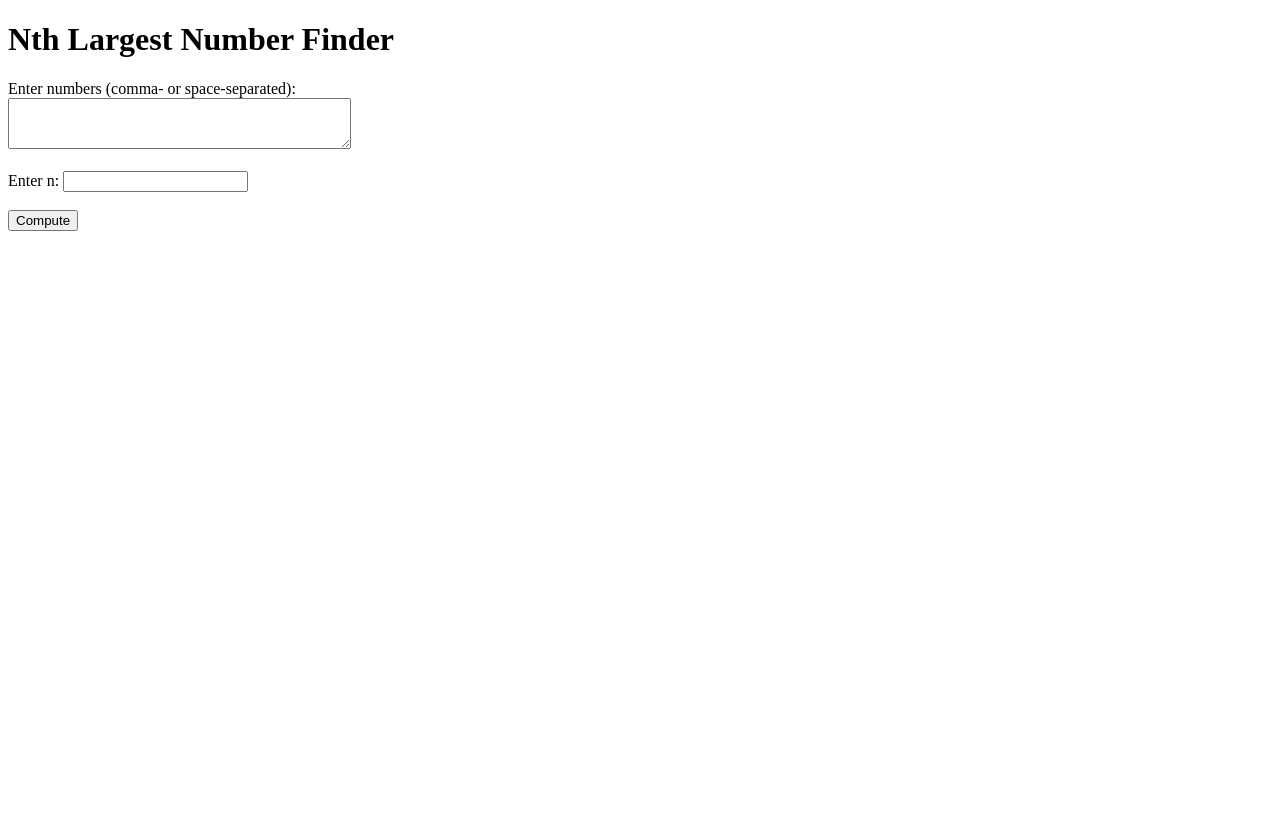
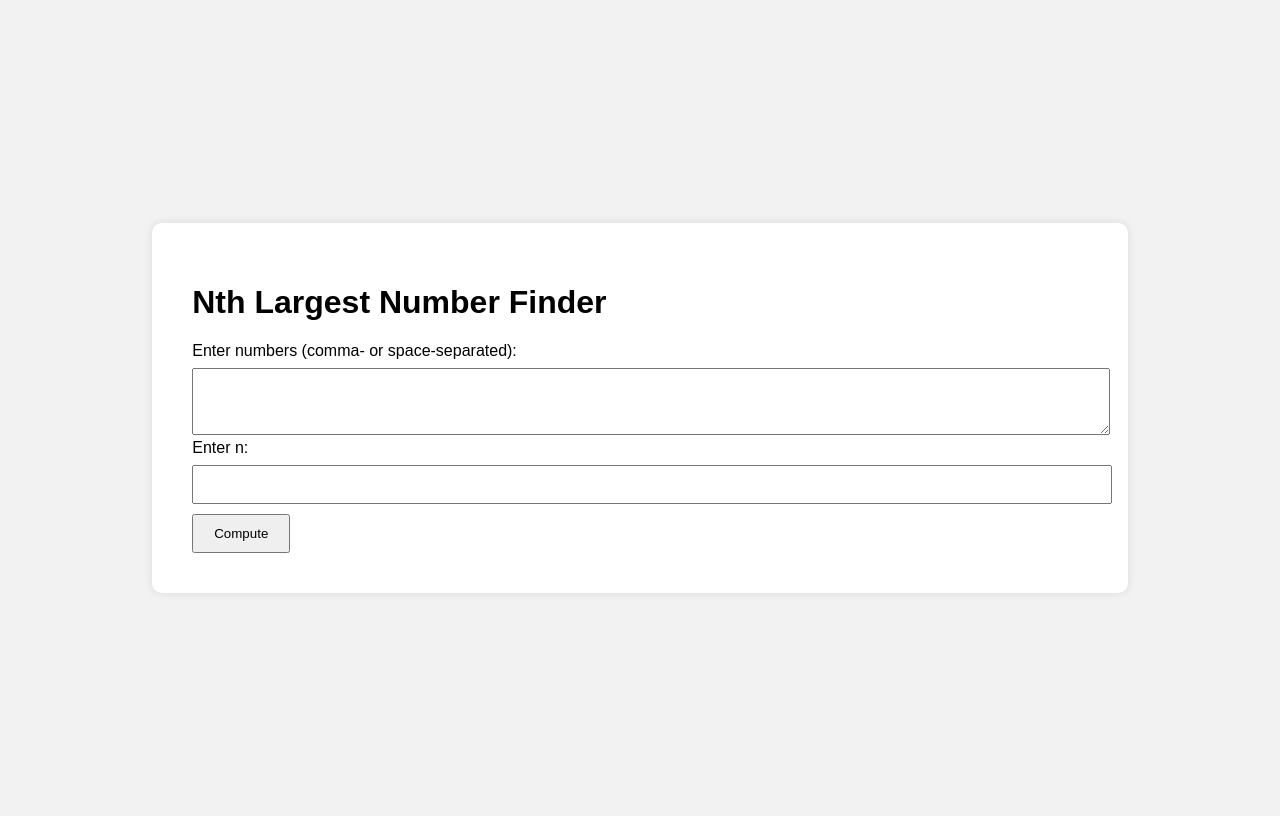
Before and after one commit to nejum05/largest, a Flask app: page / in a window 1280 px wide. Before the commit the page ends 231 px from the top, so only its background shows below. Run offline with Flask 3, Linux system fonts and the light colour scheme.

Commit message:
first commit

```diff
--- a/app.py
+++ b/app.py
@@ -9,24 +9,18 @@ def index():
 
     if request.method == 'POST':
         try:
-            # 1) Read & parse inputs
             raw = request.form['numbers']
             n = int(request.form['n'])
-
-            # allow comma- or space-separated
             nums = [float(x) for x in raw.replace(',', ' ').split()]
-
-            # 2) Sort descending
             sorted_nums = sorted(nums, reverse=True)
 
-            # 3) Validate n
             if n < 1 or n > len(sorted_nums):
                 error = f"n must be between 1 and {len(sorted_nums)}"
             else:
                 result = sorted_nums[n - 1]
 
         except ValueError:
-            error = "Please enter a valid list of numbers and an integer n."
+            error = "Please enter valid numbers and an integer for n."
         except Exception as e:
             error = f"Unexpected error: {e}"
 
--- /dev/null
+++ b/render.yaml
@@ -0,0 +1,6 @@
+services:
+  - type: web
+    name: nth-largest-app
+    env: python
+    buildCommand: pip install -r requirements.txt
+    startCommand: gunicorn app:app
--- a/templates/index.html
+++ b/templates/index.html
@@ -3,26 +3,50 @@
 <head>
   <meta charset="utf-8">
   <title>Find the Nth Largest Number</title>
+  <style>
+    body {
+      font-family: Arial, sans-serif;
+      background: #f2f2f2;
+      display: flex;
+      justify-content: center;
+      align-items: center;
+      height: 100vh;
+    }
+    form {
+      background: white;
+      padding: 40px;
+      border-radius: 10px;
+      box-shadow: 0px 0px 10px rgba(0,0,0,0.1);
+    }
+    textarea, input {
+      width: 100%;
+      padding: 10px;
+      margin-top: 8px;
+    }
+    button {
+      padding: 10px 20px;
+      margin-top: 10px;
+    }
+  </style>
 </head>
 <body>
+  <form method="post">
     <h1>Nth Largest Number Finder</h1>
-  <form method="post">
-    <label>Enter numbers (comma- or space-separated):</label><br>
-    <textarea name="numbers" rows="3" cols="40">{{ request.form.numbers or '' }}</textarea><br><br>
+    <label>Enter numbers (comma- or space-separated):</label>
+    <textarea name="numbers" rows="3">{{ request.form.numbers or '' }}</textarea>
 
     <label>Enter n:</label>
-    <input type="number" name="n" value="{{ request.form.n or '' }}" required><br><br>
+    <input type="number" name="n" value="{{ request.form.n or '' }}" required>
 
     <button type="submit">Compute</button>
-  </form>
 
     {% if error %}
       <p style="color: red;"><strong>Error:</strong> {{ error }}</p>
     {% endif %}
 
     {% if result is not none %}
-    <p>The <strong>{{ request.form.n }}<sup>th</sup> largest</p>
-    <p>number is <strong>{{ result }}</strong>.</p>
+      <p>The <strong>{{ request.form.n }}<sup>th</sup></strong> largest number is <strong>{{ result }}</strong>.</p>
     {% endif %}
+  </form>
 </body>
 </html>
```
Lines whose indentation alone changed are shown as unchanged.
